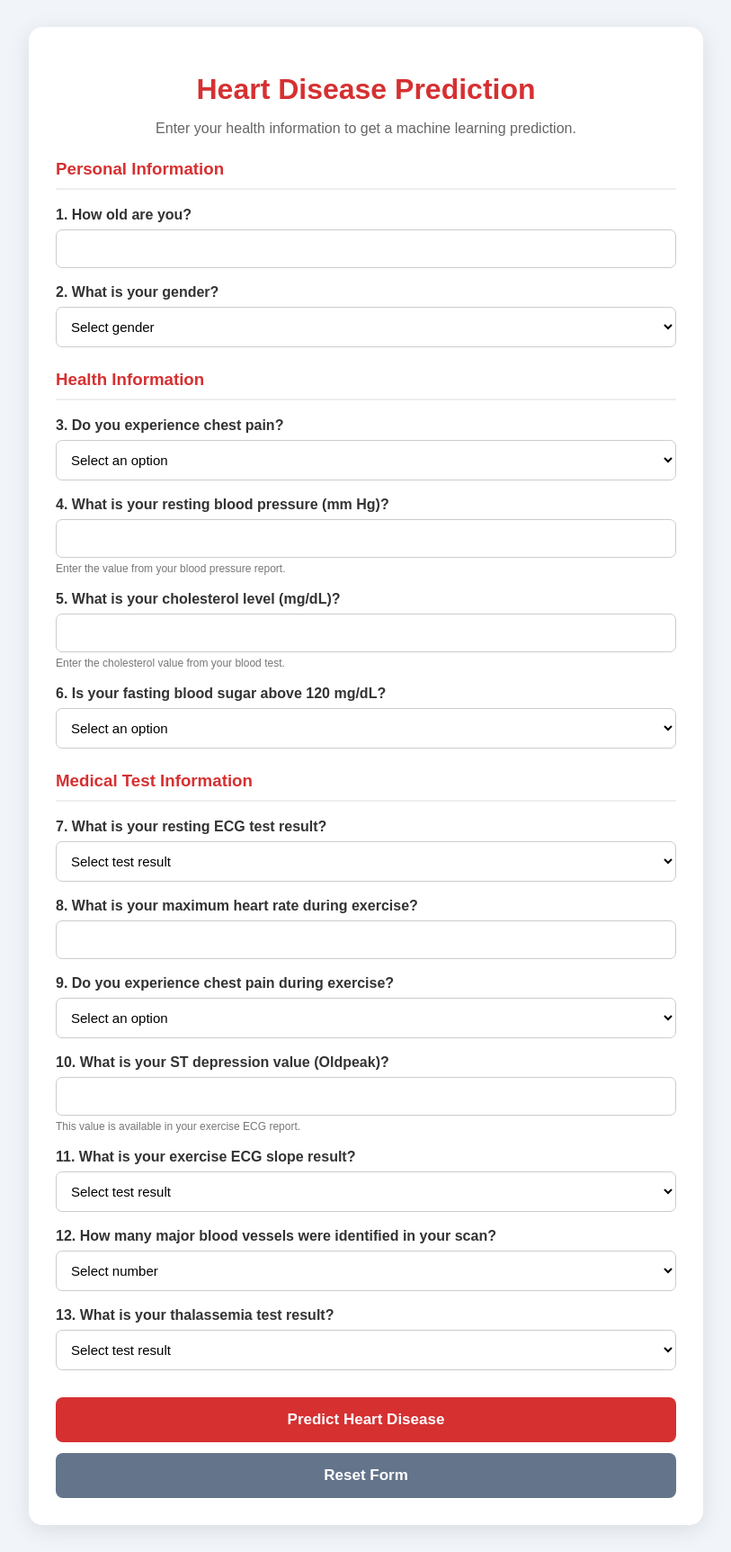
After one commit to adityachanguli37-a11y/heart-disease-prediction, a Flask app: page / in a window 1280 px wide. The commit adds this page. Shown: the whole page at 90% size, without its empty margins (233-1046 px from the left). Run offline with Flask 3, Linux system fonts and the light colour scheme.

Commit message:
Add files via upload

```diff
--- /dev/null
+++ b/templates/index.html
@@ -0,0 +1,261 @@
+<!DOCTYPE html>
+<html lang="en">
+<head>
+    <meta charset="UTF-8">
+    <meta name="viewport" content="width=device-width, initial-scale=1.0">
+
+    <title>Heart Disease Prediction System</title>
+
+    <style>
+        * {
+            box-sizing: border-box;
+        }
+
+        body {
+            font-family: Arial, sans-serif;
+            background: #f1f5f9;
+            margin: 0;
+            padding: 30px 15px;
+            color: #333;
+        }
+
+        .container {
+            max-width: 750px;
+            margin: auto;
+            background: white;
+            padding: 30px;
+            border-radius: 15px;
+            box-shadow: 0 5px 25px rgba(0,0,0,0.1);
+        }
+
+        h1 {
+            text-align: center;
+            color: #d63031;
+            margin-bottom: 10px;
+        }
+
+        .subtitle {
+            text-align: center;
+            color: #666;
+            margin-bottom: 25px;
+        }
+
+        .section-title {
+            color: #d63031;
+            border-bottom: 2px solid #eee;
+            padding-bottom: 10px;
+            margin-top: 25px;
+        }
+
+        label {
+            display: block;
+            margin-top: 18px;
+            margin-bottom: 7px;
+            font-weight: bold;
+        }
+
+        input, select {
+            width: 100%;
+            padding: 12px;
+            border: 1px solid #ccc;
+            border-radius: 7px;
+            font-size: 15px;
+            background: white;
+        }
+
+        input:focus, select:focus {
+            outline: none;
+            border-color: #d63031;
+        }
+
+        .hint {
+            font-size: 12px;
+            color: #777;
+            margin-top: 5px;
+        }
+
+        button {
+            width: 100%;
+            padding: 15px;
+            margin-top: 30px;
+            background: #d63031;
+            color: white;
+            border: none;
+            border-radius: 8px;
+            font-size: 17px;
+            font-weight: bold;
+            cursor: pointer;
+        }
+
+        button:hover {
+            background: #b71c1c;
+        }
+
+        .result {
+            margin-top: 25px;
+            padding: 20px;
+            background: #f1f5f9;
+            border-radius: 10px;
+            text-align: center;
+            color: #222;
+        }
+
+        .result h3 {
+            color: #d63031;
+        }
+
+        .notice {
+            background: #fff3cd;
+            color: #856404;
+            padding: 15px;
+            border-radius: 8px;
+            margin-top: 20px;
+            font-size: 13px;
+        }
+
+        .accuracy {
+            text-align: center;
+            color: #555;
+            font-size: 14px;
+        }
+        .reset-btn {
+            width: 100%;
+            padding: 15px;
+            margin-top: 12px;
+            background: #64748b;
+            color: white;
+            border: none;
+            border-radius: 8px;
+            font-size: 17px;
+            font-weight: bold;
+            cursor: pointer;
+        }
+
+        .reset-btn:hover {
+            background: #475569;
+        }
+        @media(max-width: 600px) {
+            .container {
+                padding: 20px;
+            }
+        }
+    </style>
+
+</head>
+
+<body>
+
+<div class="container">
+
+    <h1> Heart Disease Prediction</h1>
+
+    <p class="subtitle">
+        Enter your health information to get a machine learning prediction.
+    </p>
+
+
+    <form action="/predict" method="POST">
+
+        <h3 class="section-title">Personal Information</h3>
+
+        <label>1. How old are you?</label>
+        <input type="number" name="age"
+               min="1" max="120" required>
+
+        <label>2. What is your gender?</label>
+        <select name="sex" required>
+            <option value="">Select gender</option>
+            <option value="1">Male</option>
+            <option value="0">Female</option>
+        </select>
+
+        <h3 class="section-title">Health Information</h3>
+
+        <label>3. Do you experience chest pain?</label>
+        <select name="cp" required>
+            <option value="">Select an option</option>
+            <option value="0">No chest pain</option>
+            <option value="1">Typical chest pain</option>
+            <option value="2">Atypical chest pain</option>
+            <option value="3">Other non-anginal chest pain</option>
+        </select>
+
+        <label>4. What is your resting blood pressure (mm Hg)?</label>
+        <input type="number" name="trestbps"
+               min="1" required>
+        <p class="hint">Enter the value from your blood pressure report.</p>
+
+        <label>5. What is your cholesterol level (mg/dL)?</label>
+        <input type="number" name="chol"
+               min="0" required>
+        <p class="hint">Enter the cholesterol value from your blood test.</p>
+
+        <label>6. Is your fasting blood sugar above 120 mg/dL?</label>
+        <select name="fbs" required>
+            <option value="">Select an option</option>
+            <option value="1">Yes</option>
+            <option value="0">No</option>
+        </select>
+
+        <h3 class="section-title">Medical Test Information</h3>
+
+        <label>7. What is your resting ECG test result?</label>
+        <select name="restecg" required>
+            <option value="">Select test result</option>
+            <option value="0">Normal</option>
+            <option value="1">ST-T wave abnormality</option>
+            <option value="2">Left ventricular hypertrophy</option>
+        </select>
+
+        <label>8. What is your maximum heart rate during exercise?</label>
+        <input type="number" name="thalach"
+               min="1" required>
+
+        <label>9. Do you experience chest pain during exercise?</label>
+        <select name="exang" required>
+            <option value="">Select an option</option>
+            <option value="1">Yes</option>
+            <option value="0">No</option>
+        </select>
+
+        <label>10. What is your ST depression value (Oldpeak)?</label>
+        <input type="number" name="oldpeak"
+               step="0.1" required>
+        <p class="hint">This value is available in your exercise ECG report.</p>
+
+        <label>11. What is your exercise ECG slope result?</label>
+        <select name="slope" required>
+            <option value="">Select test result</option>
+            <option value="0">Upsloping</option>
+            <option value="1">Flat</option>
+            <option value="2">Downsloping</option>
+        </select>
+
+        <label>12. How many major blood vessels were identified in your scan?</label>
+        <select name="ca" required>
+            <option value="">Select number</option>
+            <option value="0">0 vessels</option>
+            <option value="1">1 vessel</option>
+            <option value="2">2 vessels</option>
+            <option value="3">3 vessels</option>
+        </select>
+
+        <label>13. What is your thalassemia test result?</label>
+        <select name="thal" required>
+            <option value="">Select test result</option>
+            <option value="1">Normal</option>
+            <option value="2">Fixed defect</option>
+            <option value="3">Reversible defect</option>
+        </select>
+
+        <button type="submit">
+            Predict Heart Disease
+        </button>
+        <button type="reset" class="reset-btn">
+            Reset Form
+        </button>
+    </form>
+</div>
+
+</body>
+</html>
```
Also changed, not shown: templates/result.html (line endings or trailing spaces).
